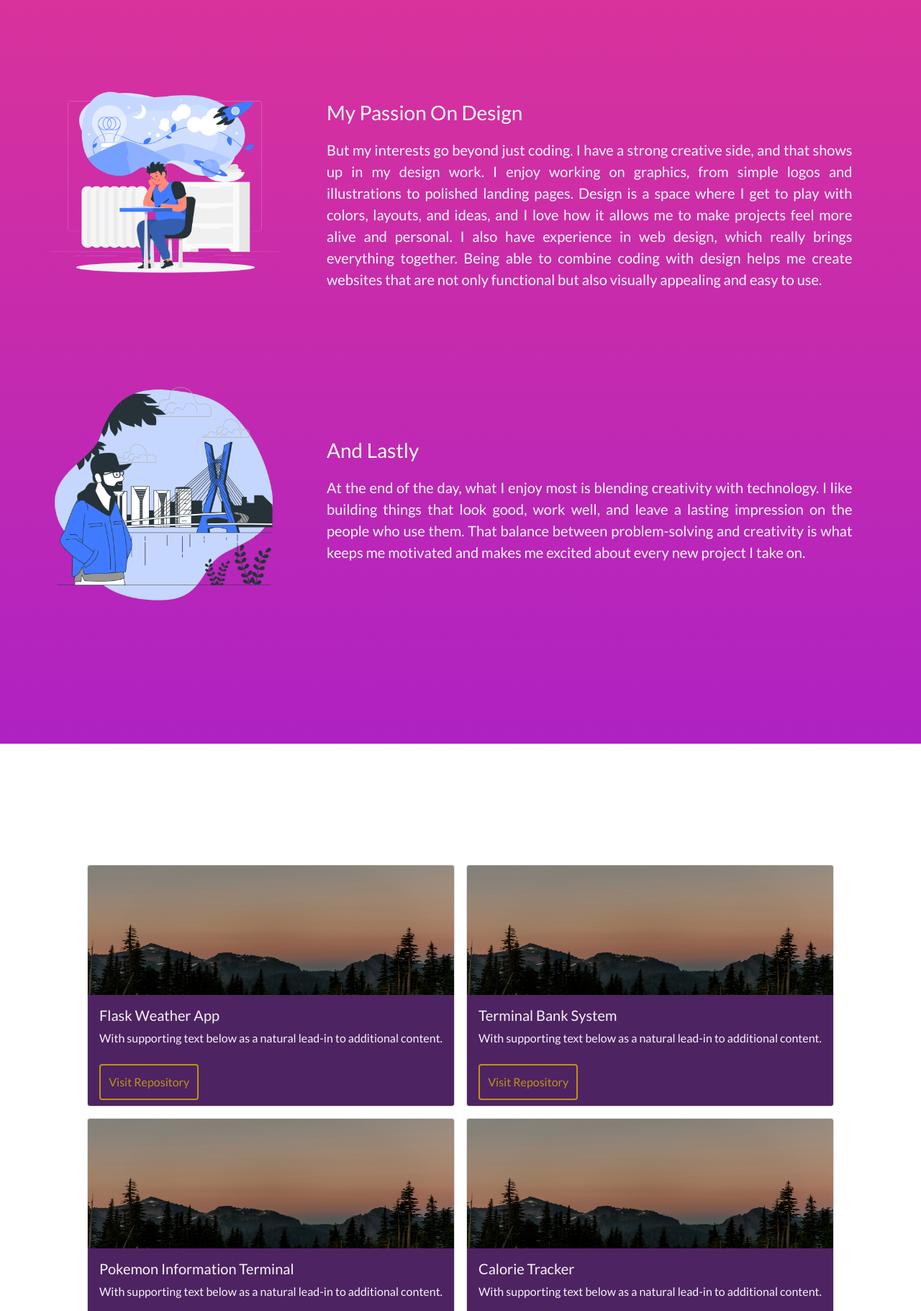
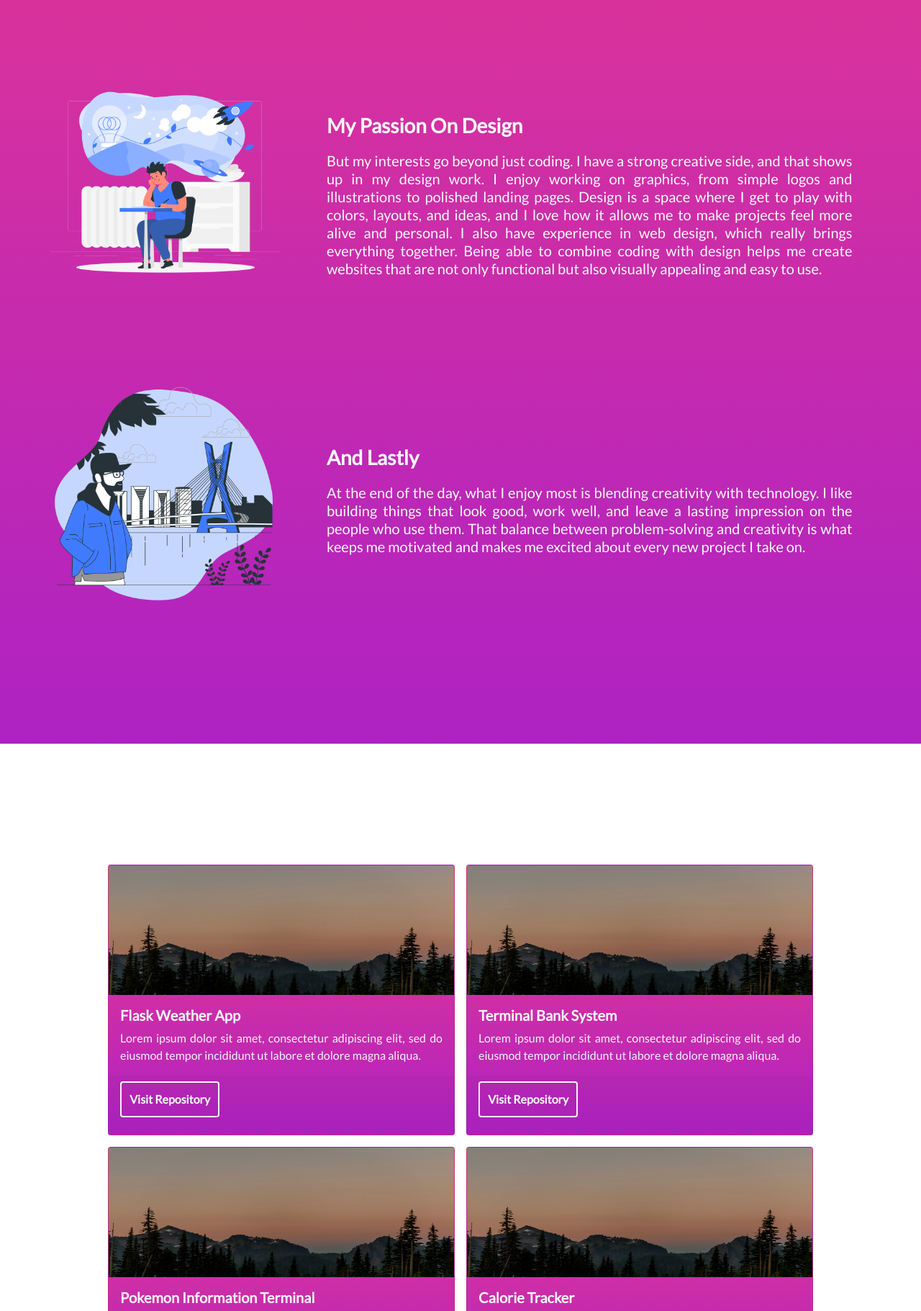
Before and after one commit to savjaylade84/jisun_portfolio, a Flask app: page / in a window 1280 px wide. Shown: the part 1341-3162 px from the top of the page at 72% size. Run offline with Flask 3, Linux system fonts and the light colour scheme.

Commit message:
fix and redesign navbar and projects design

```diff
--- a/information/information.json
+++ b/information/information.json
@@ -36,21 +36,27 @@
     "Project_List": [
         {
             "Name": "Flask Weather App",
+            "Description":"Lorem ipsum dolor sit amet, consectetur adipiscing elit, sed do eiusmod tempor incididunt ut labore et dolore magna aliqua.",
             "Link": "https://github.com/savjaylade84/flask_weather_app"
         }, {
             "Name": "Terminal Bank System",
+            "Description":"Lorem ipsum dolor sit amet, consectetur adipiscing elit, sed do eiusmod tempor incididunt ut labore et dolore magna aliqua.",
             "Link": "https://github.com/savjaylade84/python-bank-system"
         }, {
             "Name": "Pokemon Information Terminal",
+            "Description":"Lorem ipsum dolor sit amet, consectetur adipiscing elit, sed do eiusmod tempor incididunt ut labore et dolore magna aliqua.",
             "Link": "https://github.com/savjaylade84/python_pokedex_terminal"
         }, {
             "Name": "Calorie Tracker",
+            "Description":"Lorem ipsum dolor sit amet, consectetur adipiscing elit, sed do eiusmod tempor incididunt ut labore et dolore magna aliqua.",
             "Link": "https://github.com/savjaylade84/calorie_tracker"
         }, {
             "Name": "Simple My Twitter Post",
+            "Description":"Lorem ipsum dolor sit amet, consectetur adipiscing elit, sed do eiusmod tempor incididunt ut labore et dolore magna aliqua.",
             "Link": "https://github.com/savjaylade84/MyTweeterFeed"
         }, {
             "Name": "My Facebook Page Post",
+            "Description":"Lorem ipsum dolor sit amet, consectetur adipiscing elit, sed do eiusmod tempor incididunt ut labore et dolore magna aliqua.",
             "Link": "https://github.com/savjaylade84/My_Facebook_Page_Post"
         }
     ],
--- a/static/css/style.css
+++ b/static/css/style.css
@@ -10,24 +10,19 @@
   -ms-overflow-style: none; /* Internet Explorer 10+ */
 }
 
-*::-webkit-scrollbar { /* WebKit */
-  width: 0;
-  height: 0;
-}
-
 /*projects*/
 .card-deck {
   display: flex;
 }
 .card-deck .card {
   margin: 0.5em;
+  width: 30rem;
 }
 .card-deck .card-body {
-  background-color: #4E2362;
   color: #F5F5F5;
 }
 .card-deck .card-footer {
-  background-color: #4E2362;
+  padding-bottom: 1.5em;
   border: 0px solid transparent;
 }
 
@@ -51,6 +46,7 @@
   align-items: center;
   isolation: isolate;
   position: relative;
+  font-weight: bold;
   background: 0;
   position: relative;
   transition: color 400ms linear;
@@ -60,8 +56,8 @@
   margin-right: 0.4em;
 }
 
-.button-gold::after, .button-black::after {
-  background-color: rgba(202, 158, 12, 0.9);
+.button-white::after {
+  background-color: whitesmoke;
 }
 
 .button::after {
@@ -78,19 +74,13 @@
   transform: scale(1, 1);
 }
 
-.button-gold {
-  border: 0.15em solid rgba(202, 158, 12, 0.9);
-  color: rgba(202, 158, 12, 0.9);
-}
-
-.button-black {
-  border: 0px solid transparent;
-  background-color: #1F1D24;
+.button-white {
+  border: 0.15em solid whitesmoke;
   color: whitesmoke;
 }
 
 .button:hover, .button:focus::after {
-  color: whitesmoke;
+  color: rgba(20, 20, 22, 0.8);
 }
 
 .button-purple {
@@ -312,9 +302,6 @@
 .profile-intro-container {
   padding: 3em 1.5em 2em 1.5em;
   color: #1F1D24;
-  font-weight: bolder;
-  text-transform: uppercase;
-  text-align: center;
 }
 
 .purple-hue-bg {
--- a/static/css/style.scss
+++ b/static/css/style.scss
@@ -15,10 +15,6 @@ $accent-color-gold:rgba(202, 158, 12, 0.9);
     -ms-overflow-style: none;  /* Internet Explorer 10+ */
 }
 
-*::-webkit-scrollbar { /* WebKit */
-    width: 0;
-    height: 0;
-}
 
 
 
@@ -28,13 +24,13 @@ $accent-color-gold:rgba(202, 158, 12, 0.9);
 
     .card{
         margin: 0.5em;
+        width: 30rem;
     }
     .card-body{
-        background-color: #4E2362;
         color: #F5F5F5;
     }
     .card-footer{
-        background-color: #4E2362;
+        padding-bottom: 1.5em;
         border: 0px solid transparent;
     }
 }
@@ -59,6 +55,7 @@ $accent-color-gold:rgba(202, 158, 12, 0.9);
     align-items: center;
     isolation: isolate;
     position: relative;
+    font-weight: bold;
     background: 0;
     position: relative;
     transition: color 400ms linear;
@@ -69,8 +66,8 @@ $accent-color-gold:rgba(202, 158, 12, 0.9);
     }
 }
 
-.button-gold::after,.button-black::after{
-    background-color:$accent-color-gold;
+.button-white::after{
+    background-color:$primary-color-white;
 }
 
 
@@ -88,19 +85,13 @@ $accent-color-gold:rgba(202, 158, 12, 0.9);
     transform: scale(1,1);
 }
 
-.button-gold{
-    border:0.15em solid $accent-color-gold;
-    color:$accent-color-gold;
-}
-
-.button-black{
-    border: 0px solid transparent;
-    background-color: $primary-color-blackish;
+.button-white{
+    border:0.15em solid $primary-color-white;
     color:$primary-color-white;
 }
 
 .button:hover,.button:focus::after{
-    color: $primary-color-white;
+    color: $primary-color-black;
 }
 
 .button-purple{
@@ -318,9 +309,7 @@ $accent-color-gold:rgba(202, 158, 12, 0.9);
 .profile-intro-container{
     padding: 3em 1.5em 2em 1.5em;
     color: $primary-color-blackish;
-    font-weight: bolder;
-    text-transform: uppercase;
-    text-align: center;
+
 }
 
 
--- a/templates/index.html
+++ b/templates/index.html
@@ -54,25 +54,26 @@
 
         <!-- navigation section -->
         <nav class="navbar fixed-top navbar-expand-lg navbar-dark bg-dark">
-            <div class=" container =-fluid mx-auto">
-                <a class="navbar-brand" href="#"> &nbsp;
+            <div class=" container-fluid mx-auto">
+                <a class="navbar-brand fw-bold" href="#"> &nbsp;
                     <img src="{{ url_for('static',filename=information['Logo']) }}" width="30" height="30" class="d-inline-block align-top" alt="">
+                    &nbsp; JISUN
                 </a>
                 <button class="navbar-toggler" type="button" data-bs-toggle="collapse" data-bs-target="#navbarNav" aria-controls="navbarNav" aria-expanded="false" aria-label="Toggle navigation">
                 <span class="navbar-toggler-icon"></span>
                 </button>
-                <div class="collapse navbar-collapse" id="navbarNav">
+                <div class="collapse justify-content-center text-center navbar-collapse" id="navbarNav">
                 <ul class="navbar-nav">
                     <li class="nav-item">
-                    <a class="nav-link active" aria-current="page" href="#introduction">Home</a>
+                    <a class="nav-link active fs-5" aria-current="page" href="#introduction">Home</a>
                     </li>
-                    <li class="nav-item">
+                    <li class="nav-item fs-5">
                     <a class="nav-link" href="#about">About</a>
                     </li>
-                    <li class="nav-item">
+                    <li class="nav-item fs-5">
                     <a class="nav-link" href="#projects">Projects</a>
                     </li>
-                    <li class="nav-item">
+                    <li class="nav-item fs-5">
                     <a class="nav-link" href="#blog">Blog</a>
                     </li>
                 </ul>
@@ -88,9 +89,9 @@
                     <img src=" {{ url_for('static',filename=information['Author-Picture']) }} " class="img-fluid me" alt="...">
                 </picture>
             </div>
-            <div class="profile-intro-container">
+            <div class="profile-intro-container fw-bolder text-center text-uppercase">
                 <div class="bottom-padding-xsmall">
-                    <p class="h2 bottom-margin-none">{{ information['Sub-title'] }}</p>
+                    <p class="h2 bottom-margin-none ">{{ information['Sub-title'] }}</p>
                 </div>
                 <div class="social-media-buttons">
                     {% for icon in information['social_media_icon'] %}
@@ -116,8 +117,8 @@
                                 <img src=" {{  url_for('static',filename=desc['img']) }} " class="img-fluid img-art bottom-margin-xsmall" alt="...">
                             </picture>
                             <div class="bottom-margin-none padding-vertical-small text-justify">
-                                <p class="fs-3">{{ desc['title'] }}</p>
-                                <p class="fs-5">{{ desc['desc'] }}</p>
+                                <p class="fs-3 fw-bold text-capitalize">{{ desc['title'] }}</p>
+                                <p class="fs-5 lh-sm">{{ desc['desc'] }}</p>
                             </div>
                         </div>
                     {% endfor %}
@@ -128,17 +129,17 @@
         <!-- project -->
         <div class="card-deck top-margin-medium bottom-margin-medium d-flex justify-content-center flex-wrap" id="projects">
             {% for project in information['Project_List'] %}
-                    <div class="card m-2">
+                    <div class="card m-2 purple-hue-bg">
                         <picture>
                             <source srcset=" {{ url_for('static',filename=information['Default-Picture']) }} " type="image/svg+xml">
                             <img src=" {{ url_for('static',filename=information['Default-Picture']) }} " class="card-img-top" alt="..." height="180" width="296">
                         </picture>
                         <div class="card-body">
-                            <h5 class="card-title">{{ project['Name'] }}</h5>
-                            <p class="card-text">With supporting text below as a natural lead-in to additional content.</p>
+                            <h5 class="card-title fw-bold">{{ project['Name'] }}</h5>
+                            <p class="card-text text-justify text-wrap">{{ project['Description'] }}</p>
                         </div>
                         <div class="card-footer">
-                            <a href=" {{ project['Link'] }} " class="btn button button-gold">Visit Repository</a>
+                            <a href=" {{ project['Link'] }} " class="btn button button-white">Visit Repository</a>
                         </div>
                     </div>
             {% endfor %}
```
Also changed, not shown: static/img/jisun.svg, 1 other file.
